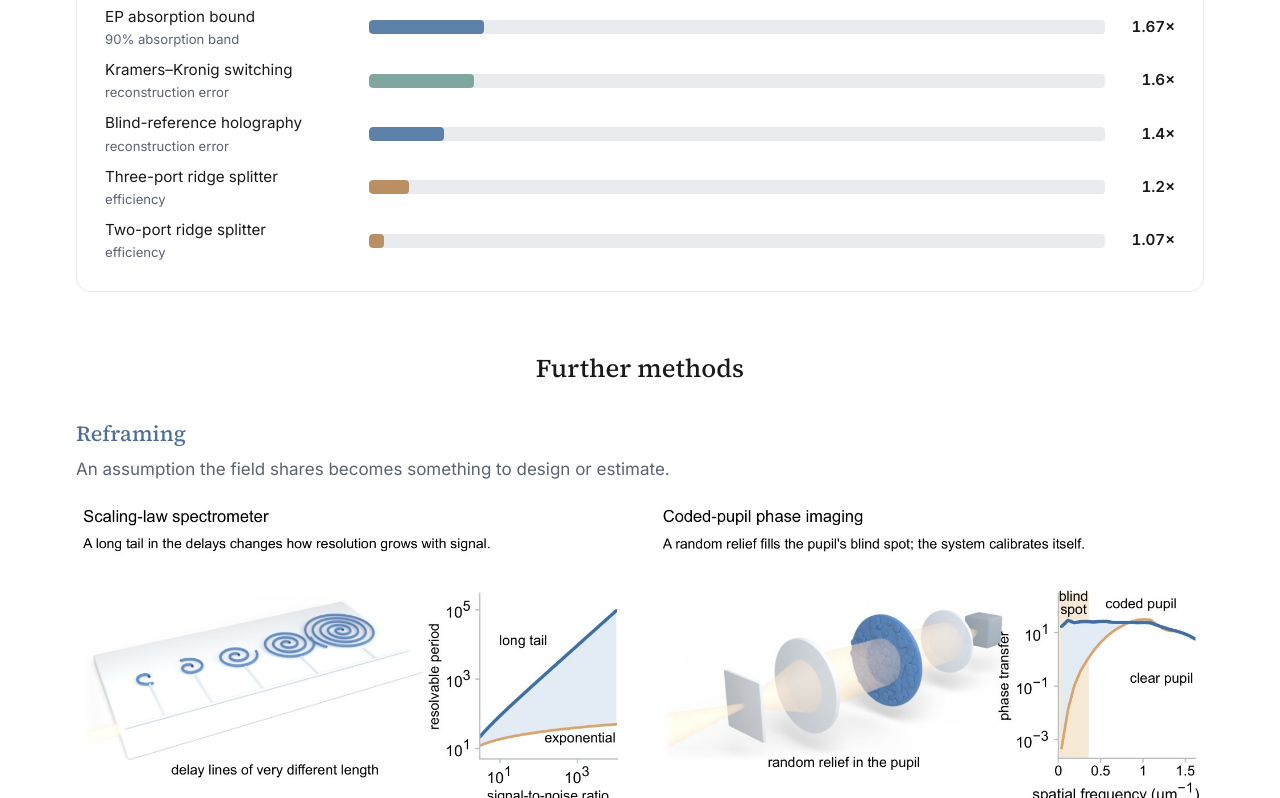
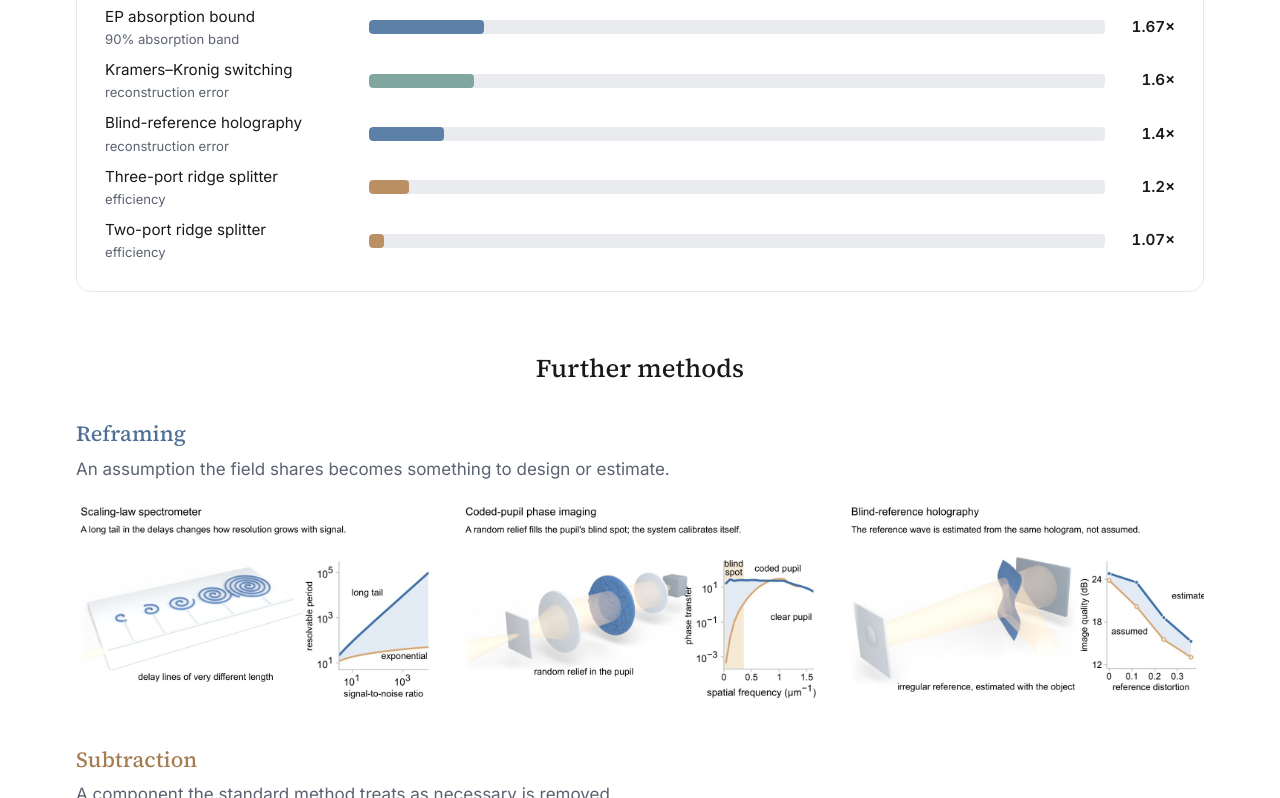
Before and after one commit to THUHoloLab/HoloToken, a plain HTML site: page docs/index.html in a window 1280 px wide. Shown: the part 11202-12000 px from the top of the page. Drawn offline with Linux system fonts and the light colour scheme.

Commit message:
Further methods in three columns

```diff
--- a/docs/index.html
+++ b/docs/index.html
@@ -253,8 +253,9 @@
   .pn.wide { margin: -16px 0 48px; }
   .pn.wide img { height: auto; max-width: 760px; margin: 0 auto; }
   .pn.wide figcaption { text-align: center; }
-  .mgrid { display: grid; grid-template-columns: repeat(2, 1fr); gap: 32px; margin: 0 0 40px; }
-  @media (max-width: 760px) { .mgrid { grid-template-columns: 1fr; } }
+  .mgrid { display: grid; grid-template-columns: repeat(3, 1fr); gap: 28px; margin: 0 0 40px; }
+  @media (max-width: 960px) { .mgrid { grid-template-columns: repeat(2, 1fr); } }
+  @media (max-width: 600px) { .mgrid { grid-template-columns: 1fr; } }
   .mgrid .pn img { height: auto; }
   .grp-h { font-family: "Source Serif 4", Georgia, serif; font-weight: 500; font-size: 1.35rem; margin: 0 0 4px; }
   .grp-h.rf { color: #4f6f95; } .grp-h.sb { color: #a67c52; } .grp-h.rc { color: #5f8b84; }
```
